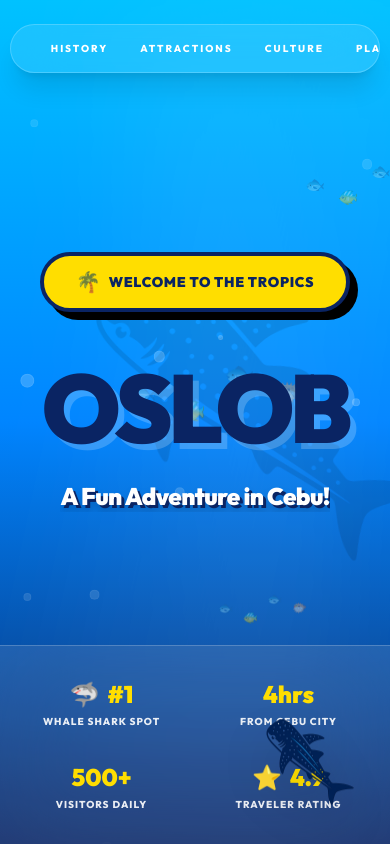
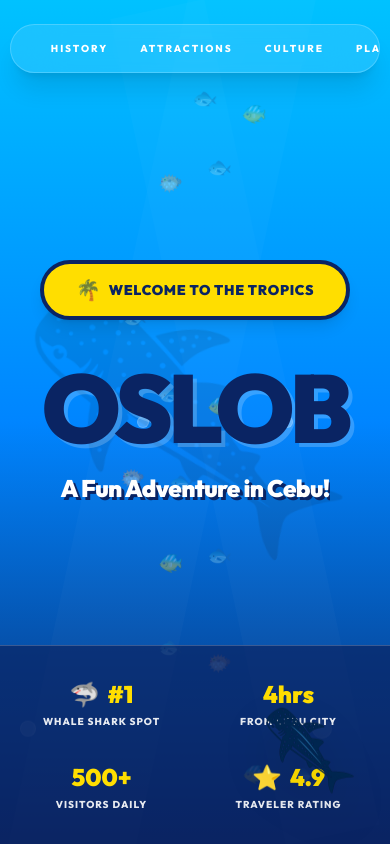
Before and after one commit to hugh-vergara/Oslob-Website, a React (Vite) app: page / in a window 390 px wide. Shown: the top 844 px of the page. Built offline with nearby package versions, Linux system fonts and the light colour scheme.

Commit message:
added hero.tsx qol

```diff
--- a/src/components/Hero.tsx
+++ b/src/components/Hero.tsx
@@ -1,144 +1,131 @@
-import { motion, useScroll, useTransform } from 'framer-motion';
-import { useRef } from 'react';
-
-// Helper for randomizing bubble/fish properties
-const randomRange = (min: number, max: number) => Math.random() * (max - min) + min;
+import { motion } from 'framer-motion';
 
 export default function Hero() {
-  const containerRef = useRef<HTMLDivElement>(null);
-  const { scrollYProgress } = useScroll({
-    target: containerRef,
-    offset: ['start start', 'end start'],
-  });
+  return (
+    <section className="relative w-full h-screen flex flex-col items-center justify-center overflow-hidden bg-gradient-to-b from-[#00C2FF] via-[#0085FF] to-[#0A2463]">
 
-  const yText = useTransform(scrollYProgress, [0, 1], ['0%', '150%']);
-  const yStats = useTransform(scrollYProgress, [0, 1], ['0%', '100%']);
-  const whaleScale = useTransform(scrollYProgress, [0, 1], [1, 1.2]);
-  const whaleXScroll = useTransform(scrollYProgress, [0, 1], ['0%', '10%']);
+      {/* Performance Optimized CSS Animations */}
+      <style>{`
+        @keyframes swim {
+          from { transform: translate3d(-30vw, 0, 0); }
+          to { transform: translate3d(130vw, 0, 0); }
+        }
+        @keyframes bubbleUp {
+          0% { transform: translate3d(0, 110vh, 0); opacity: 0; }
+          20% { opacity: 0.4; }
+          80% { opacity: 0.4; }
+          100% { transform: translate3d(0, -20vh, 0); opacity: 0; }
+        }
+        .fish-school {
+          position: absolute;
+          z-index: 10;
+          pointer-events: none;
+          opacity: 0.35;
+          display: flex;
+          gap: 1.5rem;
+          animation: swim linear infinite;
+          will-change: transform;
+        }
+        .bubble {
+          position: absolute;
+          z-index: 5;
+          pointer-events: none;
+          border-radius: 50%;
+          background: rgba(255, 255, 255, 0.25);
+          border: 1px solid rgba(255, 255, 255, 0.15);
+          animation: bubbleUp linear infinite;
+          will-change: transform;
+        }
+      `}</style>
 
-  // Generate some bubbles
-  const bubbleCount = 20;
-  const bubbles = Array.from({ length: bubbleCount }).map((_, i) => ({
-    id: i,
-    size: randomRange(5, 15),
-    left: randomRange(0, 100),
-    delay: randomRange(0, 10),
-    duration: randomRange(5, 10),
-  }));
-
-  // Generate some schools of fish
-  const fishSchools = [
-    { id: 1, top: '20%', duration: 15, delay: 0, scale: 0.8 },
-    { id: 2, top: '45%', duration: 10, delay: 5, scale: 1.2 },
-    { id: 3, top: '70%', duration: 18, delay: 2, scale: 0.6 },
-  ];
-
-  return (
-    <section
-      ref={containerRef}
-      className="relative w-full h-screen flex flex-col items-center justify-center overflow-hidden bg-gradient-to-b from-[#00C2FF] via-[#0085FF] to-[#0A2463]"
-    >
-      {/* Underwater Rays / Light Streaks */}
-      <div className="absolute inset-0 pointer-events-none opacity-20">
-        <div className="absolute top-0 left-1/4 w-32 h-full bg-white/30 blur-3xl transform -skew-x-12 animate-pulse" />
-        <div className="absolute top-0 left-1/2 w-48 h-full bg-white/20 blur-3xl transform rotate-12" />
-        <div className="absolute top-0 right-1/4 w-24 h-full bg-white/40 blur-3xl transform -rotate-12 animate-pulse duration-[4000ms]" />
+      {/* Doubled Fish Schools - Total 8 schools */}
+      <div className="fish-school" style={{ top: '10%', animationDuration: '28s', animationDelay: '0s' }}>
+        <span className="text-xl">🐟</span> <span className="text-xl mt-4">🐠</span>
+      </div>
+      <div className="fish-school hidden md:flex" style={{ top: '20%', animationDuration: '22s', animationDelay: '10s' }}>
+        <span className="text-xl">🐡</span> <span className="text-xl -mt-4">🐟</span>
+      </div>
+      <div className="fish-school" style={{ top: '35%', animationDuration: '35s', animationDelay: '5s' }}>
+        <span className="text-xl">🐠</span> <span className="text-xl mt-2">🐟</span>
+      </div>
+      <div className="fish-school hidden lg:flex" style={{ top: '45%', animationDuration: '25s', animationDelay: '15s' }}>
+        <span className="text-xl">🐟</span> <span className="text-xl mt-3">🐠</span>
+      </div>
+      <div className="fish-school" style={{ top: '55%', animationDuration: '30s', animationDelay: '3s' }}>
+        <span className="text-xl">🐡</span> <span className="text-xl mt-1">🐟</span>
+      </div>
+      <div className="fish-school hidden md:flex" style={{ top: '65%', animationDuration: '20s', animationDelay: '12s' }}>
+        <span className="text-xl">🐠</span> <span className="text-xl -mt-2">🐟</span>
+      </div>
+      <div className="fish-school" style={{ top: '75%', animationDuration: '40s', animationDelay: '7s' }}>
+        <span className="text-xl">🐟</span> <span className="text-xl mt-4">🐡</span>
+      </div>
+      <div className="fish-school hidden lg:flex" style={{ top: '90%', animationDuration: '18s', animationDelay: '1s' }}>
+        <span className="text-xl">🐠</span> <span className="text-xl">🐟</span>
       </div>
 
-      {/* Bubbles Animation */}
-      <div className="absolute inset-0 pointer-events-none z-10 overflow-hidden">
-        {bubbles.map((b) => (
-          <motion.div
-            key={b.id}
-            initial={{ y: '110vh', opacity: 0 }}
-            animate={{
-              y: '-20vh',
-              opacity: [0, 0.5, 0],
-              x: [0, 20, -20, 0]
-            }}
-            transition={{
-              duration: b.duration,
-              repeat: Infinity,
-              delay: b.delay,
-              ease: "linear"
-            }}
-            style={{
-              left: `${b.left}%`,
-              width: b.size,
-              height: b.size,
-            }}
-            className="absolute rounded-full bg-white/40 border border-white/20"
-          />
-        ))}
+      {/* Doubled Bubbles - Total 12 bubbles */}
+      <div className="bubble w-4 h-4" style={{ left: '5%', animationDuration: '12s', animationDelay: '0s' }}></div>
+      <div className="bubble w-2 h-2" style={{ left: '15%', animationDuration: '15s', animationDelay: '4s' }}></div>
+      <div className="bubble w-6 h-6" style={{ left: '25%', animationDuration: '11s', animationDelay: '2s' }}></div>
+      <div className="bubble w-3 h-3" style={{ left: '35%', animationDuration: '14s', animationDelay: '7s' }}></div>
+      <div className="bubble w-5 h-5" style={{ left: '45%', animationDuration: '13s', animationDelay: '1s' }}></div>
+      <div className="bubble w-2 h-2" style={{ left: '55%', animationDuration: '16s', animationDelay: '5s' }}></div>
+      <div className="bubble w-4 h-4" style={{ left: '65%', animationDuration: '10s', animationDelay: '3s' }}></div>
+      <div className="bubble w-3 h-3" style={{ left: '72%', animationDuration: '17s', animationDelay: '8s' }}></div>
+      <div className="bubble w-5 h-5" style={{ left: '80%', animationDuration: '12s', animationDelay: '0s' }}></div>
+      <div className="bubble w-2 h-2" style={{ left: '88%', animationDuration: '14s', animationDelay: '6s' }}></div>
+      <div className="bubble w-6 h-6" style={{ left: '94%', animationDuration: '11s', animationDelay: '2s' }}></div>
+      <div className="bubble w-3 h-3" style={{ left: '98%', animationDuration: '13s', animationDelay: '4s' }}></div>
+
+      {/* Light Rays - REMOVED blurs for performance */}
+      <div className="absolute inset-0 pointer-events-none opacity-10">
+        <div className="absolute top-0 left-1/4 w-32 h-full bg-white/20 transform -skew-x-12" />
+        <div className="absolute top-0 right-1/4 w-24 h-full bg-white/20 transform -rotate-12" />
       </div>
 
-      {/* Swimming Schools of Fish */}
-      {fishSchools.map((s) => (
-        <motion.div
-          key={s.id}
-          initial={{ x: '-20vw' }}
-          animate={{ x: '120vw' }}
-          transition={{
-            duration: s.duration,
-            repeat: Infinity,
-            delay: s.delay,
-            ease: "linear"
-          }}
-          style={{ top: s.top, scale: s.scale }}
-          className="absolute z-10 opacity-40 flex gap-4 pointer-events-none"
-        >
-          <span className="text-xl">🐟</span>
-          <span className="text-xl mt-4">🐠</span>
-          <span className="text-xl -mt-4">🐟</span>
-          <span className="text-xl">🐡</span>
-        </motion.div>
-      ))}
-
-      {/* Gliding Whale Shark Animation */}
-      <motion.div
-        style={{ scale: whaleScale, x: whaleXScroll }}
-        className="absolute bottom-1/4 left-0 w-full flex justify-center opacity-10 pointer-events-none z-0"
-      >
+      {/* Whale Shark Silhouette in Background - Pure animation, no scroll dependency */}
       <motion.div
         animate={{
-             x: [-50, 50, -50],
-             y: [0, 20, 0],
+          x: [-40, 40, -40],
+          y: [0, 15, 0],
           rotate: [-6, -4, -6]
         }}
         transition={{
-             duration: 20,
+          duration: 30,
           repeat: Infinity,
           ease: "easeInOut"
         }}
+        className="absolute bottom-1/4 left-0 w-full flex justify-center opacity-10 pointer-events-none z-0"
+        style={{ willChange: 'transform' }}
       >
         <img
           src="/whale.png"
-            alt="Whale Shark Silhouette"
-            className="w-[120%] max-w-none brightness-0"
+          alt=""
+          className="w-[110%] max-w-none brightness-0"
         />
-        </motion.div>
       </motion.div>
 
       <div className="relative z-20 flex flex-col items-center justify-center text-center px-4 mb-20">
 
-        {/* Yellow Bubbly Badge */}
+        {/* Yellow Badge */}
         <motion.div
            initial={{ scale: 0 }}
            animate={{ scale: 1 }}
-           transition={{ type: "spring", bounce: 0.5, duration: 1 }}
-           className="mb-8 px-8 py-3 bg-[#FFDE00] text-[#0A2463] font-black rounded-full shadow-fun flex items-center gap-2 transform -rotate-1 border-4 border-[#0A2463]"
+           transition={{ type: "spring", bounce: 0.5, duration: 0.8 }}
+           className="mb-8 px-8 py-3 bg-[#FFDE00] text-[#0A2463] font-black rounded-full shadow-lg flex items-center gap-2 transform -rotate-1 border-4 border-[#0A2463]"
         >
           <span className="text-xl">🌴</span>
           <span className="uppercase tracking-wider text-sm md:text-base">Welcome to the Tropics</span>
         </motion.div>
 
-        <div className="overflow-hidden p-4">
+        <div className="overflow-hidden p-2">
           <motion.h1
-            initial={{ y: '100%', rotate: 5 }}
-            animate={{ y: 0, rotate: 0 }}
-            transition={{ type: "spring", bounce: 0.5, duration: 1.2, delay: 0.2 }}
+            initial={{ y: '100%' }}
+            animate={{ y: 0 }}
+            transition={{ type: "spring", bounce: 0.4, duration: 1, delay: 0.2 }}
             className="text-8xl md:text-[12rem] font-display font-black text-[#0A2463] tracking-tighter uppercase"
-            style={{ y: yText, textShadow: '6px 6px 0px rgba(255,255,255,0.2)' }}
+            style={{ textShadow: '4px 4px 0px rgba(255,255,255,0.2)' }}
           >
             OSLOB
           </motion.h1>
@@ -148,8 +135,8 @@ export default function Hero() {
           <motion.p
             initial={{ y: '100%' }}
             animate={{ y: 0 }}
-            transition={{ type: "spring", bounce: 0.2, duration: 1, delay: 0.4 }}
-            className="text-2xl md:text-5xl text-white font-black tracking-tight drop-shadow-lg"
+            transition={{ type: "spring", bounce: 0.2, duration: 0.9, delay: 0.4 }}
+            className="text-2xl md:text-5xl text-white font-black tracking-tight"
             style={{ textShadow: '3px 3px 0 #0A2463' }}
           >
             A Fun Adventure in Cebu!
@@ -157,11 +144,8 @@ export default function Hero() {
         </div>
       </div>
 
-      {/* Bottom Stats Summary Bar (Glassmorphism) */}
-      <motion.div
-        style={{ y: yStats }}
-        className="absolute bottom-0 w-full bg-white/10 backdrop-blur-2xl border-t border-white/20 py-8 md:py-12 z-30"
-      >
+      {/* Bottom Stats Summary Bar - No blur, solid semi-transparent background */}
+      <div className="absolute bottom-0 w-full bg-[#0A2463]/70 border-t border-white/20 py-8 md:py-12 z-30">
         <div className="container mx-auto px-6 grid grid-cols-2 md:grid-cols-4 gap-8">
           <div className="flex flex-col items-center text-center">
             <div className="flex items-center gap-2 mb-1">
@@ -189,7 +173,7 @@ export default function Hero() {
             <p className="text-white font-bold uppercase tracking-widest text-[10px] md:text-xs opacity-90">Traveler Rating</p>
           </div>
         </div>
-      </motion.div>
+      </div>
     </section>
   );
 }
--- a/src/components/SmoothScroll.tsx
+++ b/src/components/SmoothScroll.tsx
@@ -1,13 +1,12 @@
-import { ReactLenis } from '@studio-freight/react-lenis';
-
 interface SmoothScrollProps {
   children: any;
 }
 
 export default function SmoothScroll({ children }: SmoothScrollProps) {
+  // Disabled ReactLenis for maximum native performance
   return (
-    <ReactLenis root options={{ lerp: 0.05, duration: 1.5, smoothWheel: true }}>
+    <>
       {children}
-    </ReactLenis>
+    </>
   );
 }
--- a/src/components/WhaleSharkMascot.tsx
+++ b/src/components/WhaleSharkMascot.tsx
@@ -1,72 +1,44 @@
-import { motion, useScroll, useSpring } from 'framer-motion';
-import { useState, useEffect } from 'react';
+import { motion } from 'framer-motion';
 
 export default function WhaleSharkMascot() {
-  const { scrollY } = useScroll();
-  const [isScrolling, setIsScrolling] = useState(false);
-
-  // Create a springy rotation when user scrolls down vs up
-  const smoothY = useSpring(scrollY, { damping: 20, stiffness: 100 });
-  const rotateSpring = useSpring(0, { damping: 10, stiffness: 150 });
-
-  useEffect(() => {
-    let timeout: ReturnType<typeof setTimeout>;
-
-    // Determine scroll direction/speed to rotate the shark
-    const unsubscribe = scrollY.on('change', (v) => {
-      setIsScrolling(true);
-      const prev = smoothY.get(); // this is slightly delayed
-      if (v > prev) {
-        rotateSpring.set(15); // swim down
-      } else {
-        rotateSpring.set(-15); // swim up
-      }
-
-      clearTimeout(timeout);
-      timeout = setTimeout(() => {
-        setIsScrolling(false);
-        rotateSpring.set(0); // level out
-      }, 150);
-    });
-
-    return () => {
-      unsubscribe();
-      clearTimeout(timeout);
-    };
-  }, [scrollY, rotateSpring, smoothY]);
-
   return (
     <motion.div
       className="fixed bottom-4 right-4 md:bottom-12 md:right-12 z-50 pointer-events-none drop-shadow-2xl"
-      style={{ rotate: rotateSpring }}
+      style={{
+        translateZ: 0,
+        backfaceVisibility: 'hidden'
+      }}
       animate={{
-        y: isScrolling ? [0, -10, 0] : [0, -20, 0],
+        y: [0, -20, 0],
       }}
       transition={{
-        y: {
-          duration: isScrolling ? 0.5 : 3,
-          repeat: Infinity,
-          ease: "easeInOut"
-        }
+        duration: 4,
+        repeat: Infinity,
+        ease: "easeInOut"
       }}
     >
       <div className="relative">
-        <img
+        <motion.img
           src="/whale.png"
           alt="Whale Shark Mascot"
-          className="w-32 md:w-48 transition-transform duration-300 pointer-events-auto cursor-pointer hover:scale-110"
+          className="w-32 md:w-48 transition-transform duration-500 pointer-events-auto cursor-pointer"
           style={{
-            mixBlendMode: 'multiply',
-            filter: 'brightness(1.1) contrast(1.1)'
+            willChange: 'transform'
           }}
           onClick={() => {
             window.scrollTo({ top: 0, behavior: 'smooth' });
           }}
+          whileHover={{
+            scale: 1.1,
+            rotate: [0, -5, 5, 0],
+            transition: { duration: 0.3 }
+          }}
         />
+
         {/* Chat Bubble if you hover */}
-        <div className="absolute -top-12 -left-32 bg-white text-zinc-900 px-4 py-2 rounded-2xl shadow-fun-soft font-bold text-sm opacity-0 hover:opacity-100 transition-opacity whitespace-nowrap pointer-events-auto">
+        <div className="absolute -top-12 -left-32 bg-white text-zinc-900 px-4 py-2 rounded-2xl shadow-lg border border-zinc-100 font-bold text-sm opacity-0 hover:opacity-100 transition-opacity whitespace-nowrap pointer-events-auto">
           "Click me to swim to the top!"
-          <div className="absolute -bottom-2 right-8 w-4 h-4 bg-white rotate-45"></div>
+          <div className="absolute -bottom-2 right-8 w-4 h-4 bg-white rotate-45 border-r border-b border-zinc-100"></div>
         </div>
       </div>
     </motion.div>
```
Also changed, not shown: src/components/Cursor.tsx (+6 -14 lines). Lines whose indentation alone changed are shown as unchanged.
